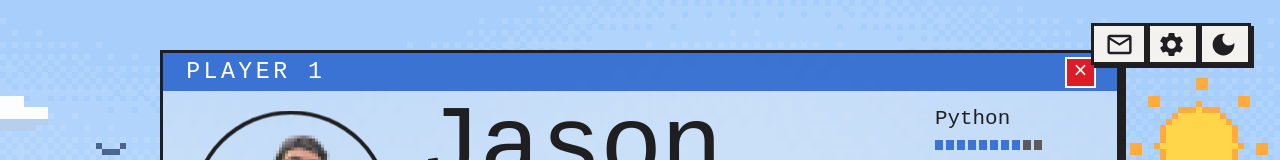
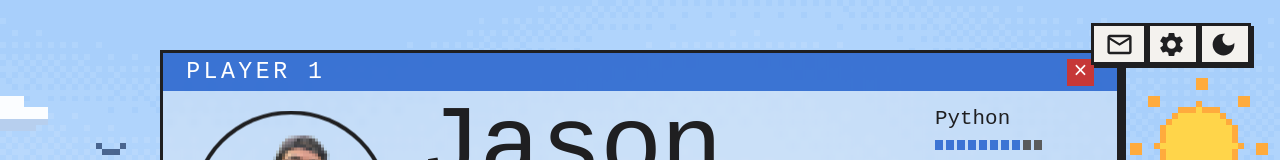
Before and after one commit to Jason-Wuuuu/Jason, a React (Vite) app: page / in a window 1280 px wide. Shown: the top 160 px of the page. Built offline with nearby package versions, Linux system fonts and the light colour scheme; a web font is replaced by a local one.

Commit message:
Back to the original look for the red × and ▶ (softer red, no ring); window bars a little darker for title contrast in light mode
Co-Authored-By: Claude Sonnet 5.5 <noreply@anthropic.com>

```diff
--- a/src/index.css
+++ b/src/index.css
@@ -326,7 +326,7 @@ html:has(.zoom) { overflow: hidden; }
 .win.win.lifted { box-shadow: 12px 12px 0 var(--accent); } /* picked up: every window's shadow deepens in the accent (doubled class to beat .win.settings below) */
 .win > .bar { position: absolute; inset: 0 0 auto; display: flex; justify-content: space-between; align-items: center; padding: .15rem .75rem; background: var(--ink); color: var(--bg); letter-spacing: .15em; touch-action: none; user-select: none; }
 .wm { display: flex; gap: .4rem; letter-spacing: 0; }
-.wm button { width: 1.15rem; height: 1.15rem; padding: 0; display: grid; place-items: center; line-height: 1; font-size: 1rem; background: var(--live); border: 2px solid var(--live); color: var(--on-accent); box-shadow: 0 0 0 2px var(--on-accent); } /* the window bar's × and ▶ are red, ringed so they read on any bar colour */
+.wm button { width: 1.15rem; height: 1.15rem; padding: 0; display: grid; place-items: center; line-height: 1; font-size: 1rem; background: var(--live); border: 2px solid var(--live); color: var(--on-accent); } /* the window bar's × and ▶ are red, whatever colour the bar is */
 /* an easter egg (hoverRing.js): the card bounces around like a DVD screensaver; desktop only, like dragging it */
 .bounce::before { content: "▶"; font-size: .6rem; }
 .card.dvd .bounce::before { content: "■"; }
@@ -363,7 +363,7 @@ html:has(.zoom) { overflow: hidden; }
 @media (hover: hover) { .shotwin .zoom-n:not(:disabled):hover { border-color: var(--accent); } .shotwin .zoom-n:not(:disabled):hover::before { background: var(--accent); } }
 /* first opened right under the top-right buttons; a second one opens below the first with a gap (Windows.jsx sets its top). Touch screens (iPads) get the same spot as a dropdown, one at a time */
 .win.settings, .win.contact { left: auto; right: 1.25rem; top: calc(3.4rem + 3px); bottom: auto; translate: none; width: min(26rem, calc(100vw - 2.5rem)); padding: 2.75rem 1.5rem 1.1rem; } /* every vertical gap is .6rem or 1.1rem: .6rem below the top buttons (clearing their shadow), 1.1rem from the title bar to the first row, between rows and to the bottom edge */
-.win.settings > .bar, .win.contact > .bar, .win.shotwin > .bar { background: color-mix(in srgb, var(--ink) 60%, var(--bg)); } /* dimmer than the typing test's, so the white cursor and the corner don't blend into it */
+.win.settings > .bar, .win.contact > .bar, .win.shotwin > .bar { background: color-mix(in srgb, var(--ink) 64%, var(--bg)); } /* dimmer than the typing test's, so the white cursor and the corner don't blend into it */
 .win p { margin: 0 0 .9rem; }
 .win.settings > .bar + *, .win.contact > .bar + * { margin-top: 0; } /* the first row sits right under the bar */
 .win.contact > :not(.bar) { margin: 0; } /* the paragraph's own margins would break the 1.1rem rhythm */
@@ -387,10 +387,10 @@ html:has(.zoom) { overflow: hidden; }
 :root[data-accent="red"] { --al: #c63838; --ad: #ff7b7b; }
 :root[data-accent="purple"] { --al: #7b4fd1; --ad: #b497ff; }
 /* every accent, for the bouncing card's bar to cycle through (hoverRing.js picks two that are not the current accent) */
-:root { --live: #dc1c26; } /* a true red for "live" and "close", not one of the accent choices; its dark pair is in the two dark blocks below */
+:root { --live: #c63838; } /* the red of "live" and "close" (the same as the red accent's colours); its dark pair is in the two dark blocks below */
 :root { --k-blue: #2d69d0; --k-green: #1c7c44; --k-orange: #ab5509; --k-red: #c63838; --k-purple: #7b4fd1; }
-@media (prefers-color-scheme: dark) { :root:not([data-theme="light"]) { --live: #ff3b3b; --k-blue: #5aa2ff; --k-green: #4fd08a; --k-orange: #ffa24d; --k-red: #ff7b7b; --k-purple: #b497ff; } }
-:root[data-theme="dark"] { --live: #ff3b3b; --k-blue: #5aa2ff; --k-green: #4fd08a; --k-orange: #ffa24d; --k-red: #ff7b7b; --k-purple: #b497ff; }
+@media (prefers-color-scheme: dark) { :root:not([data-theme="light"]) { --live: #ff7b7b; --k-blue: #5aa2ff; --k-green: #4fd08a; --k-orange: #ffa24d; --k-red: #ff7b7b; --k-purple: #b497ff; } }
+:root[data-theme="dark"] { --live: #ff7b7b; --k-blue: #5aa2ff; --k-green: #4fd08a; --k-orange: #ffa24d; --k-red: #ff7b7b; --k-purple: #b497ff; }
 .respawn { width: 100%; margin: 0; display: flex; flex-direction: column; align-items: center; gap: 1.25rem; text-align: center; font-size: 1.4rem; color: var(--mute); }
 .respawn button { display: inline-flex; align-items: center; gap: .6rem; padding: .35rem 1.25rem; font: inherit; color: var(--on-accent); background: var(--accent); border: 3px solid var(--ink); box-shadow: 4px 4px 0 var(--ink); letter-spacing: .1em; text-transform: uppercase; cursor: pointer; } /* a game menu button, like "Press start" */
 .respawn button::before { content: "▶"; font-size: .8em; animation: blink 1s steps(2) infinite; } /* the blinking selector */
```
